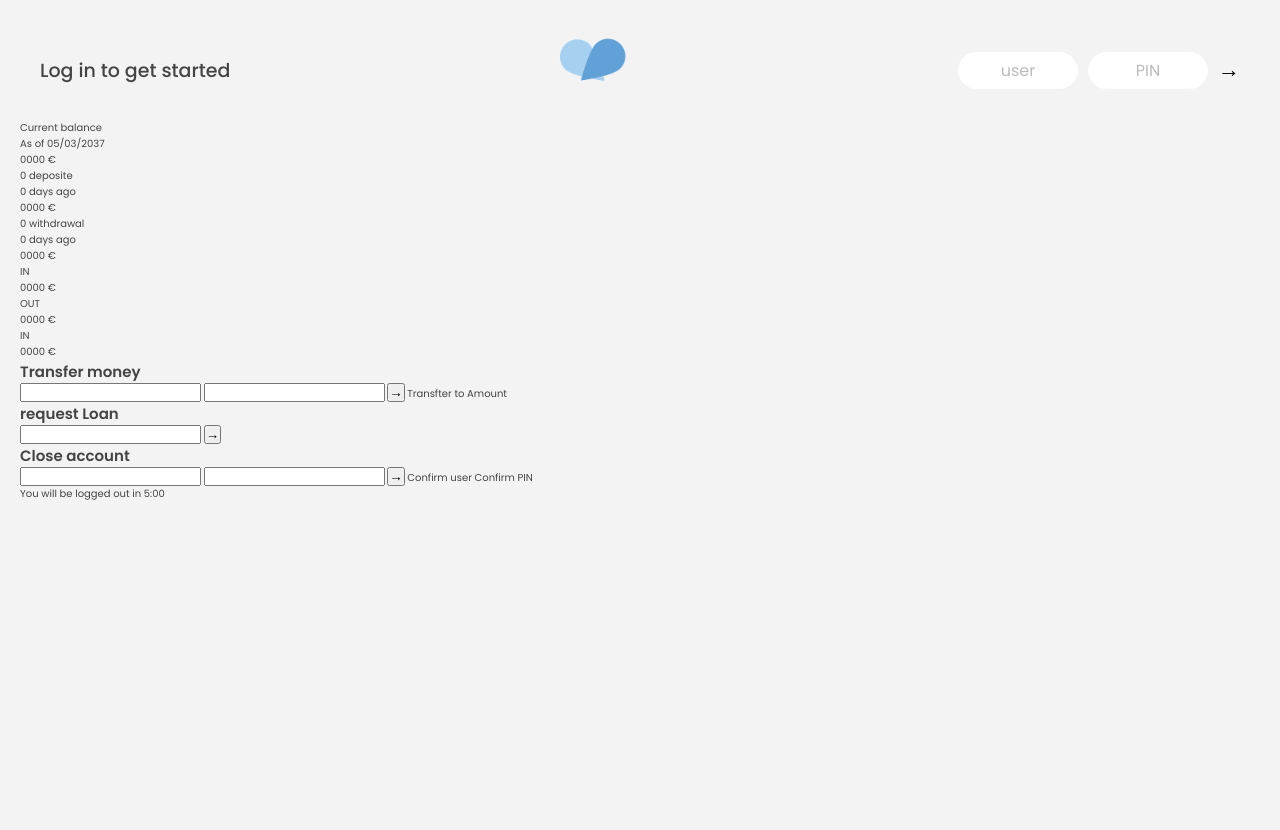
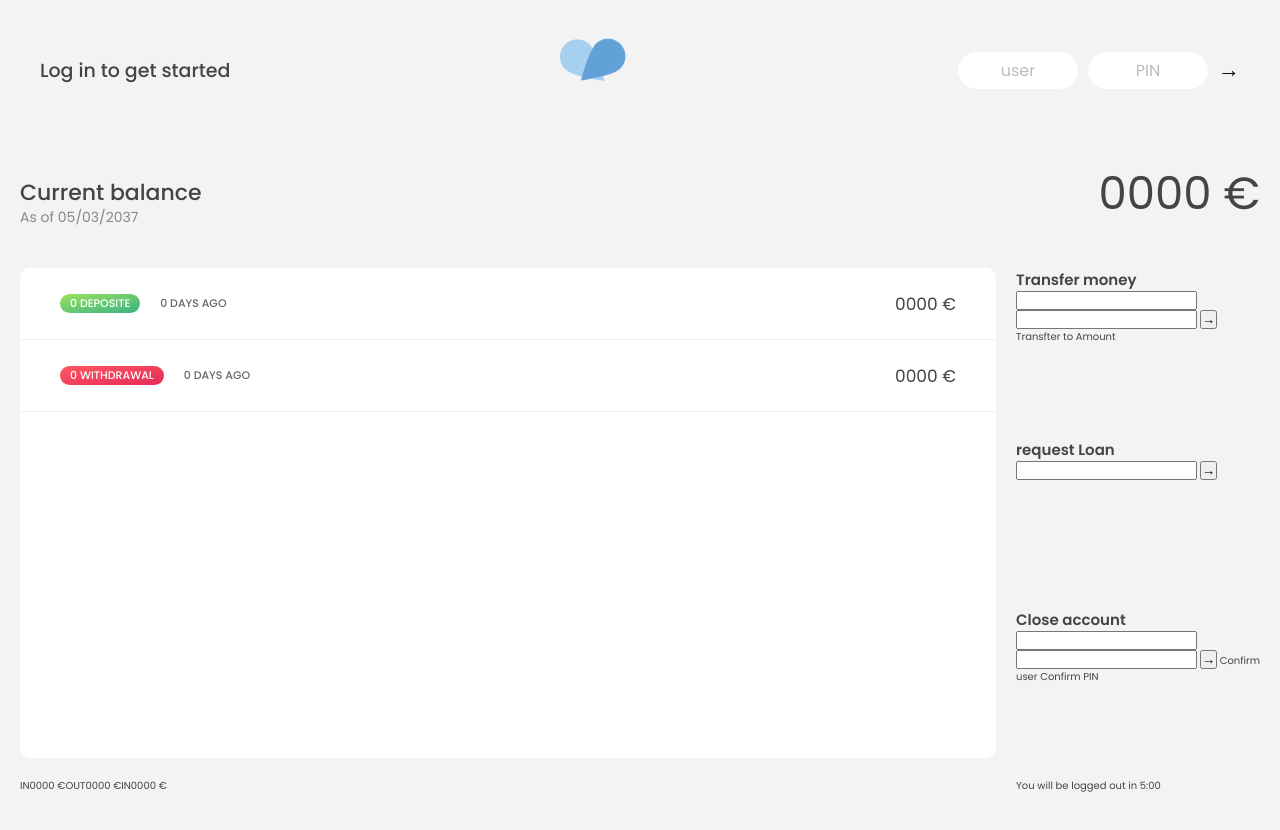
Before and after one commit to yukijina/js-bankoza-practice, a plain HTML site: page index.html in a window 1280 px wide. Before the commit the page ends 800 px from the top, so only its background shows below. Drawn offline with Linux system fonts and the light colour scheme.

Commit message:
added main contents.

```diff
--- a/index.html
+++ b/index.html
@@ -33,27 +33,29 @@
     <main class="app">
       <!-- Balance -->
       <div class="balance">
-        <p class="balance__label">Current balance</p>
-        <p class="balance__date">As of <span class="date">05/03/2037</span></p>
+        <div>
+          <p class="balance__label">Current balance</p>
+          <p class="balance__date">
+            As of <span class="date">05/03/2037</span>
+          </p>
+        </div>
         <p class="balance__value">0000 €</p>
       </div>
 
       <!-- Movements -->
       <div class="movements">
         <div class="movements__row">
-          <div class="movements__type movements__type--deposite">
-            0 deposite
-          </div>
+          <div class="movements__type movements__type--deposit">0 deposite</div>
           <div class="movements__date">0 days ago</div>
           <div class="movements__value">0000 €</div>
         </div>
 
         <div class="movements__row">
-          <div class="movements__type movements__type-withdrawal">
+          <div class="movements__type movements__type--withdrawal">
             0 withdrawal
           </div>
           <div class="movements__date">0 days ago</div>
-          <div class="movements_value">0000 €</div>
+          <div class="movements__value">0000 €</div>
         </div>
       </div>
 
--- a/style.css
+++ b/style.css
@@ -48,6 +48,7 @@ nav {
   margin-right: 1rem;
   border: 1px solid #fff;
   transition: all 0.3s;
+  /* This is for noncompatible browser */
   font-family: inherit;
 }
 
@@ -72,3 +73,104 @@ nav {
 .login__btn:focus {
   color: #777;
 }
+
+/* Main */
+.app {
+  margin: 4rem auto;
+  display: grid;
+  grid-template-columns: 4fr 1fr;
+  grid-template-rows: auto repeat(3, 15rem) auto;
+  gap: 2rem;
+}
+
+.balance {
+  grid-column: 1 / 3;
+  grid-row: 1 / 2;
+  display: flex;
+  justify-content: space-between;
+  align-items: flex-end;
+  margin-bottom: 2rem;
+}
+
+.balance__label {
+  font-size: 2.2rem;
+  font-weight: 500;
+  margin-bottom: -0.2rem;
+}
+
+.balance__date {
+  font-size: 1.4rem;
+  color: #888;
+}
+
+.balance__value {
+  font-size: 4.5rem;
+  font-weight: 400;
+}
+
+.movements {
+  grid-column: 1 / 2;
+  grid-row: 2 / span 3;
+  background-color: #fff;
+  border-radius: 1rem;
+  overflow: scroll;
+}
+
+.movements__row {
+  padding: 2.25rem 4rem;
+  display: flex;
+  align-items: center;
+  border-bottom: 1px solid #eee;
+}
+
+.movements__type {
+  color: #fff;
+  font-size: 1.1rem;
+  text-transform: uppercase;
+  font-weight: 500;
+  border-radius: 10rem;
+  padding: 0.1rem 1rem;
+  margin-right: 2rem;
+}
+
+.movements__type--deposit {
+  background-image: linear-gradient(to top left, #39b385, #9be15d);
+}
+.movements__type--withdrawal {
+  background-image: linear-gradient(to top left, #e52a5a, #ff585f);
+}
+.movements__date {
+  font-size: 1.1rem;
+  text-transform: uppercase;
+  font-weight: 500;
+  color: #666;
+}
+
+.movements__value {
+  font-size: 1.7rem;
+  margin-left: auto;
+}
+
+.summary {
+  grid-column: 1 / 2;
+  grid-row: 5 / 6;
+  display: flex;
+}
+
+.operation {
+  grid-column: 2 / 3;
+}
+
+.operation--transfter {
+}
+
+.operation--loan {
+}
+
+.operation--close {
+}
+
+.logout-timer {
+  grid-column: 2 / 3;
+  grid-row: 5 / 6;
+}
```
